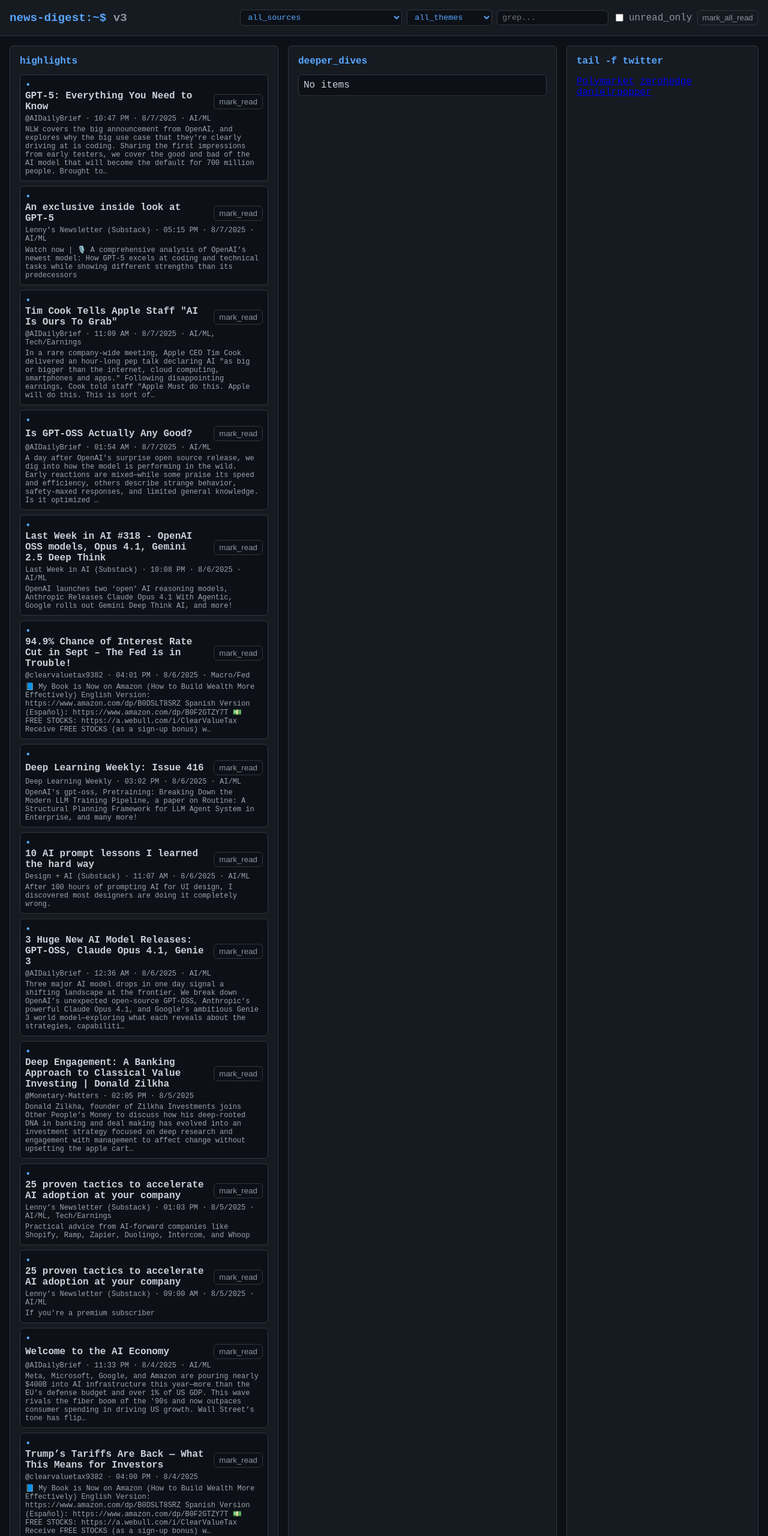
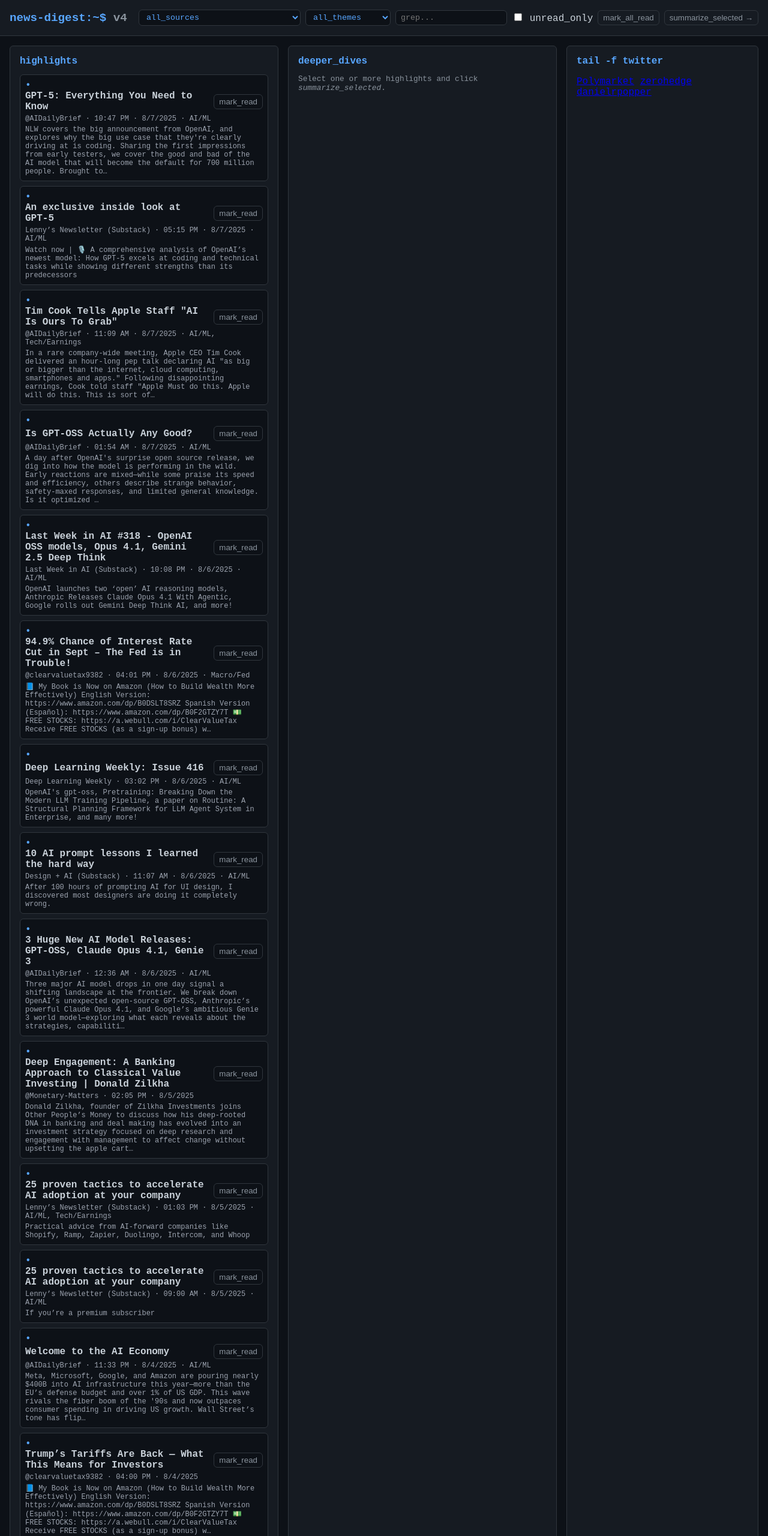
Before and after one commit to syb-code/news-digest, a plain HTML site: page docs/index.html in a window 1280 px wide. Shown: the top 2560 px of the page at 60% size. Drawn offline with nearby package versions, Linux system fonts and the light colour scheme.

Commit message:
Add files via upload

```diff
--- a/docs/index.html
+++ b/docs/index.html
@@ -20,8 +20,10 @@
     body { margin: 0; font-family: 'Courier New', Courier, monospace; background: var(--bg); color: var(--text); }
     header { padding: 1rem; background: var(--panel); border-bottom: 1px solid var(--border); display: flex; justify-content: space-between; align-items: center; }
     header h1 { font-size: 1.2rem; margin: 0; color: var(--accent); }
-    .controls { display: flex; gap: 0.5rem; align-items: center; }
+    .controls { display: flex; gap: 0.5rem; align-items: center; flex-wrap: wrap; }
     .controls input, .controls select { padding: 0.25rem 0.5rem; background: var(--bg); border: 1px solid var(--border); color: var(--accent); font-family: inherit; border-radius: var(--radius); }
+    .btn-ghost { background: transparent; color: var(--muted); border: 1px solid var(--border); padding:.25rem .5rem; border-radius: var(--radius); cursor: pointer; }
+    .btn-ghost:hover { color: var(--text); border-color: var(--accent); }
     main { display: grid; grid-template-columns: 1fr 1fr 320px; gap: 1rem; padding: 1rem; }
     section, aside { background: var(--panel); border: 1px solid var(--border); padding: 1rem; border-radius: var(--radius); }
     h2, h3 { margin-top: 0; color: var(--accent); font-size: 1rem; }
@@ -33,21 +35,24 @@
     footer { text-align: center; padding: 1rem; color: var(--muted); border-top: 1px solid var(--border); background: var(--panel); }
     @media (max-width: 1024px) { main { grid-template-columns: 1fr; } aside { order: -1; } }
 
-    /* --- Read/Unread + Fresh styles --- */
+    /* Read/Unread + Fresh */
     .item.unread a { font-weight: 700; }
     .item.unread::before { content: "•"; color: var(--accent); margin-right: 6px; }
     .item.fresh:not(.read) { border-color: var(--accent); box-shadow: 0 0 0 1px rgba(88,166,255,.25) inset; }
     .badge { display:inline-block; font-size:.7rem; padding:.1rem .35rem; border:1px solid var(--border); border-radius:4px; color: var(--muted); }
     .badge.fresh { color:#0b1220; background: var(--accent); border-color: var(--accent); }
-    .btn-ghost { background: transparent; color: var(--muted); border: 1px solid var(--border); padding:.25rem .5rem; border-radius: var(--radius); cursor: pointer; }
-    .btn-ghost:hover { color: var(--text); border-color: var(--accent); }
-    .ctrl-inline { display:flex; align-items:center; gap:.35rem; color: var(--muted); }
-    /* --------------------------------- */
+
+    /* Selection UI */
+    .select-col { display:flex; align-items:center; gap:.5rem; }
+    .select-box { accent-color: var(--accent); }
+    .deep-section { border:1px dashed var(--border); border-radius: var(--radius); padding: .75rem; margin-bottom: .75rem; background: var(--bg); }
+    .deep-section h4 { margin: 0 0 .5rem; color: var(--text); }
+    .deep-section ul { margin: .25rem 0 0 1rem; }
   </style>
 </head>
 <body>
   <header>
-    <h1>news-digest:~$ <span style="color:#8b949e">v3</span></h1>
+    <h1>news-digest:~$ <span style="color:#8b949e">v4</span></h1>
     <div class="controls">
       <select id="filter-source"><option value="">all_sources</option></select>
       <select id="filter-theme"><option value="">all_themes</option></select>
@@ -56,6 +61,7 @@
         <input type="checkbox" id="filter-unread"> unread_only
       </label>
       <button id="mark-all-read" class="btn-ghost" title="Mark all visible as read">mark_all_read</button>
+      <button id="summarize-selected" class="btn-ghost" title="Summarize selected highlights into deeper_dives">summarize_selected →</button>
     </div>
   </header>
 
@@ -66,7 +72,10 @@
     </section>
     <section>
       <h2>deeper_dives</h2>
-      <ul id="list-deeper" class="itemlist"></ul>
+      <div id="deeper-container">
+        <p class="meta">Select one or more highlights and click <em>summarize_selected</em>.</p>
+      </div>
+      <ul id="list-deeper" class="itemlist" style="display:none;"></ul>
     </section>
     <aside>
       <h3>tail -f twitter</h3>
@@ -81,6 +90,6 @@
   </footer>
 
   <script async src="https://platform.twitter.com/widgets.js" charset="utf-8"></script>
-  <script src="assets/js/app.js?v=3"></script>
+  <script src="assets/js/app.js?v=4"></script>
 </body>
 </html>
```
